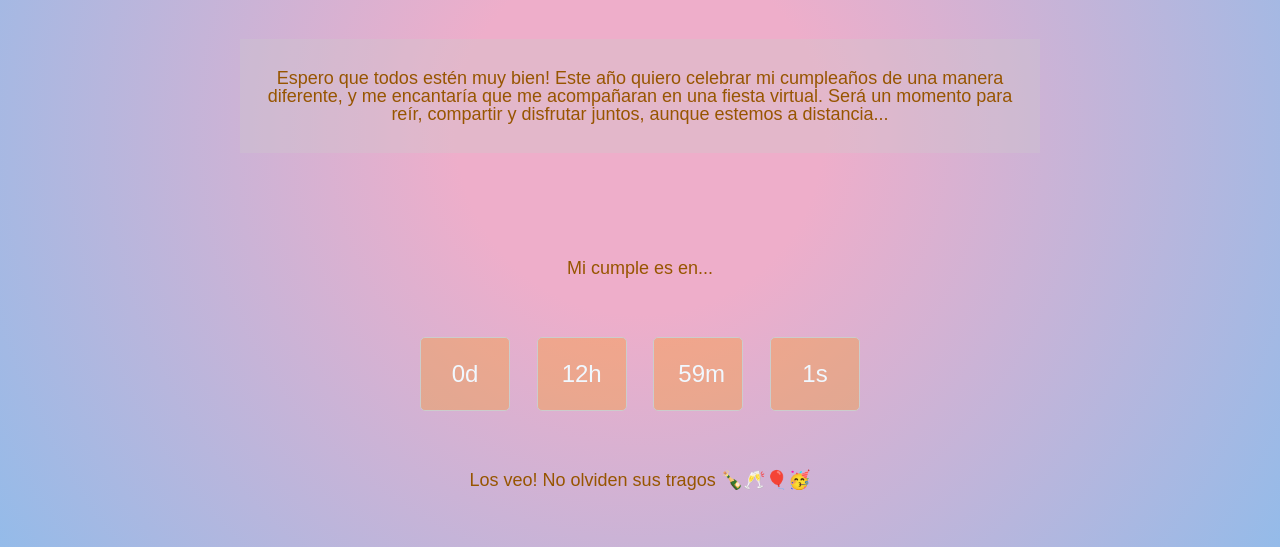
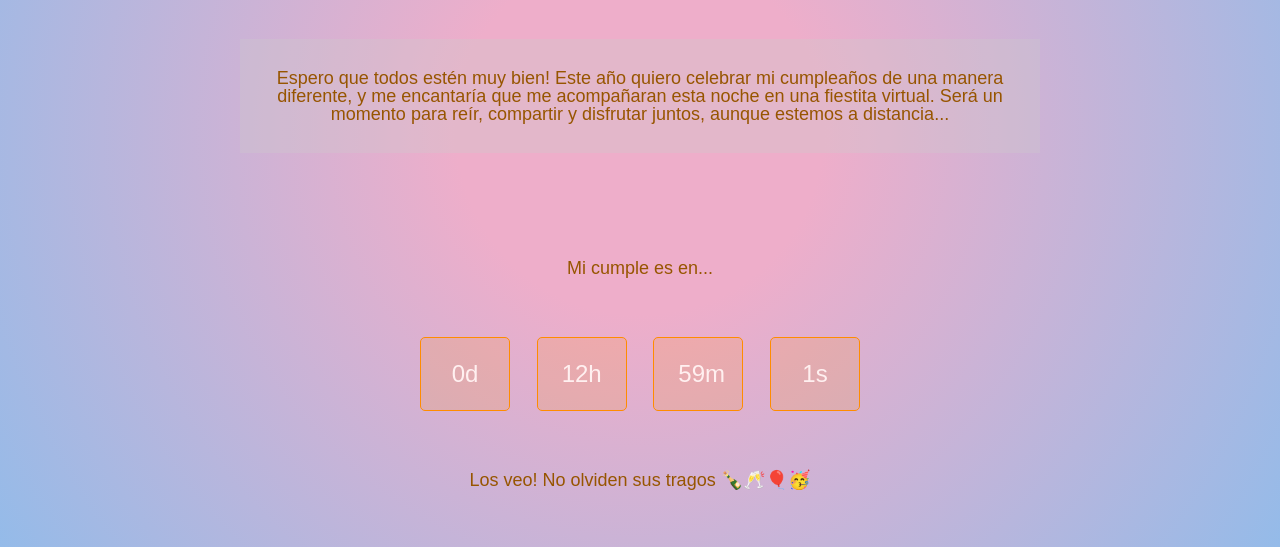
Before and after one commit to JAJesusGarcia/CUMPLE-PAU, a plain HTML site: page index.html in a window 1280 px wide. Shown: the part 284-831 px from the top of the page. Drawn offline with nearby package versions, Linux system fonts and the light colour scheme.

Commit message:
detalles

```diff
--- a/index.html
+++ b/index.html
@@ -15,7 +15,7 @@
             <h1>Queridos amigos de</h1>
             <h2>Hacktivist!!</h2>
             <div class="div-p">
-            <p>Espero que todos estén muy bien! Este año quiero celebrar mi cumpleaños de una manera diferente, y me encantaría que me acompañaran en una fiesta virtual. Será un momento para reír, compartir y disfrutar juntos, aunque estemos a distancia...</p>
+            <p>Espero que todos estén muy bien! Este año quiero celebrar mi cumpleaños de una manera diferente, y me encantaría que me acompañaran esta noche en una fiestita virtual. Será un momento para reír, compartir y disfrutar juntos, aunque estemos a distancia...</p>
             </div>
         </div>
     </header>
--- a/styles.css
+++ b/styles.css
@@ -73,16 +73,16 @@ h2 {
     text-align: center;
     margin-top: 50px;
     margin-bottom: 50px;
-    color: aliceblue;
+    color: rgb(255, 240, 240);
 }
 #countdown div {
     display: inline-block;
     margin: 0 10px;
     padding: 1em;
-    border: 1px solid #ccc;
+    border: 1px solid #ff8c00;
     border-radius: 5px;
     width: 90px;
-    background-color: rgba(255, 145, 0, 0.308);
+    background-color: rgba(255, 145, 0, 0.151);
 }
 
 main {
```
